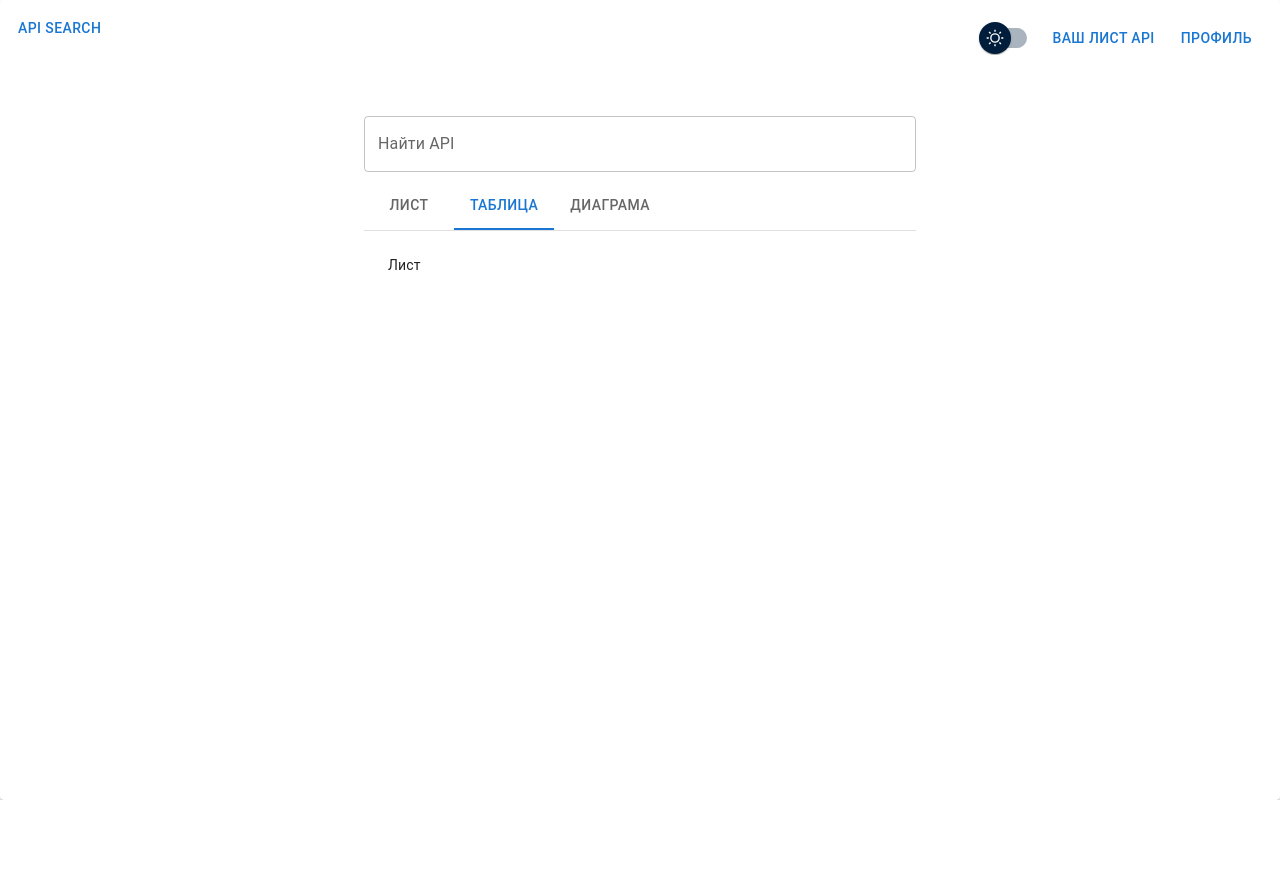
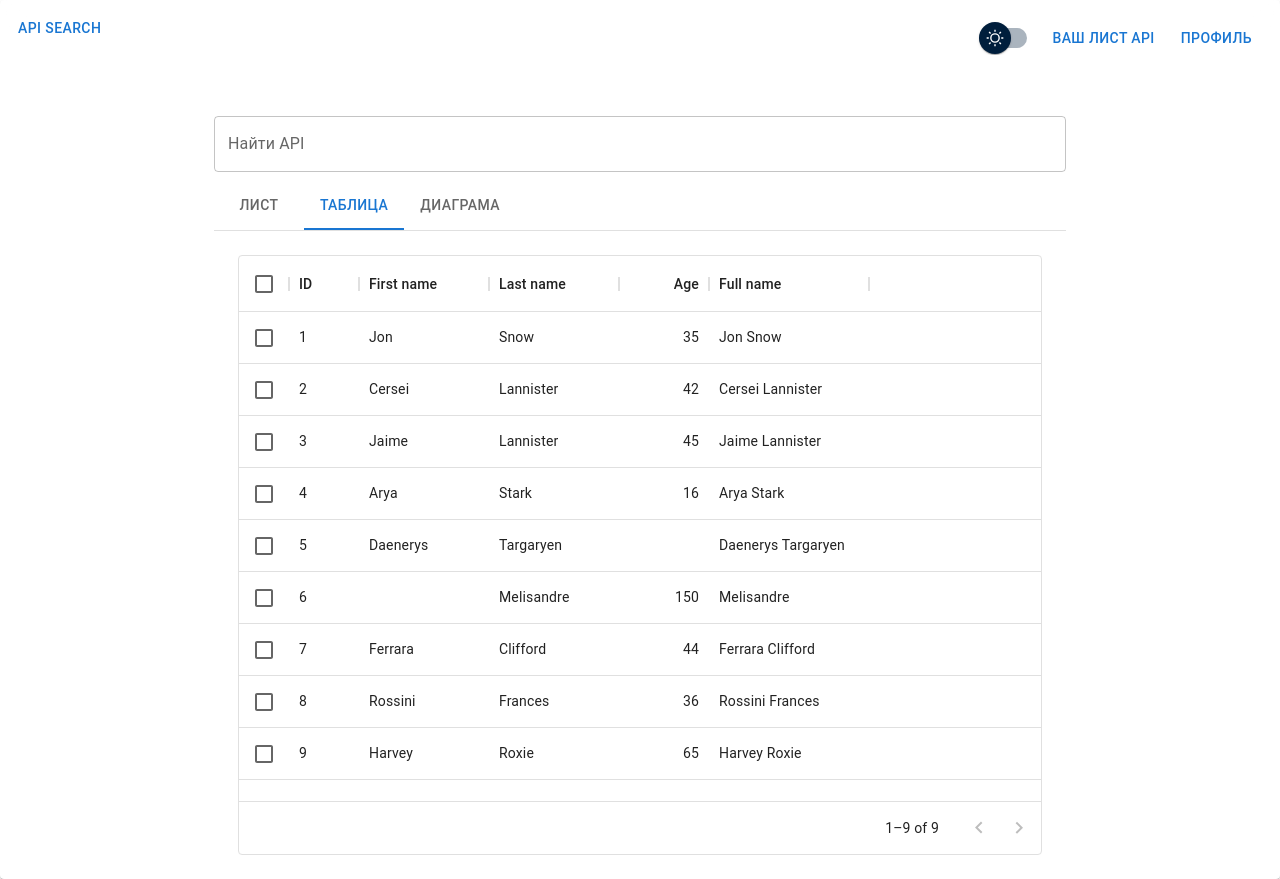
Before and after one commit to elena-anikina/Search-Api, a React (Create React App) app: page / in a window 1280 px wide. Both pictures are taken after a click on the tab "ТАБЛИЦА". Before the commit the page ends 800 px from the top, so only its background shows below. Built offline with nearby package versions, Linux system fonts and the light colour scheme.

Commit message:
feat: add TableApi component

```diff
--- a/package.json
+++ b/package.json
@@ -13,6 +13,7 @@
     "@emotion/styled": "^11.9.3",
     "@mui/icons-material": "^5.8.4",
     "@mui/material": "^5.8.6",
+    "@mui/x-data-grid": "^5.15.2",
     "@reduxjs/toolkit": "^1.8.3",
     "@testing-library/jest-dom": "^5.16.4",
     "@testing-library/react": "^13.3.0",
--- /dev/null
+++ b/src/components/table-api/table-api.tsx
@@ -0,0 +1,49 @@
+import React from 'react';
+import {DataGrid, GridColDef, GridValueGetterParams} from '@mui/x-data-grid';
+
+const columns: GridColDef[] = [
+    { field: 'id', headerName: 'ID', width: 70 },
+    { field: 'firstName', headerName: 'First name', width: 130 },
+    { field: 'lastName', headerName: 'Last name', width: 130 },
+    {
+        field: 'age',
+        headerName: 'Age',
+        type: 'number',
+        width: 90,
+    },
+    {
+        field: 'fullName',
+        headerName: 'Full name',
+        description: 'This column has a value getter and is not sortable.',
+        sortable: false,
+        width: 160,
+        valueGetter: (params: GridValueGetterParams) =>
+            `${params.row.firstName || ''} ${params.row.lastName || ''}`,
+    },
+];
+
+const rows = [
+    { id: 1, lastName: 'Snow', firstName: 'Jon', age: 35 },
+    { id: 2, lastName: 'Lannister', firstName: 'Cersei', age: 42 },
+    { id: 3, lastName: 'Lannister', firstName: 'Jaime', age: 45 },
+    { id: 4, lastName: 'Stark', firstName: 'Arya', age: 16 },
+    { id: 5, lastName: 'Targaryen', firstName: 'Daenerys', age: null },
+    { id: 6, lastName: 'Melisandre', firstName: null, age: 150 },
+    { id: 7, lastName: 'Clifford', firstName: 'Ferrara', age: 44 },
+    { id: 8, lastName: 'Frances', firstName: 'Rossini', age: 36 },
+    { id: 9, lastName: 'Roxie', firstName: 'Harvey', age: 65 },
+];
+
+export const TableApi = () => {
+    return (
+        <div style={{ height: 600, width: '100%' }}>
+            <DataGrid
+                rows={rows}
+                columns={columns}
+                pageSize={10}
+                rowsPerPageOptions={[10]}
+                checkboxSelection
+            />
+        </div>
+);
+};
--- a/src/components/tabs-component/tabs-component.tsx
+++ b/src/components/tabs-component/tabs-component.tsx
@@ -5,6 +5,7 @@
 import {ListApi} from "../list-api/list-api";
 import {TabPanel} from "./tab-panel";
 import {SelectAddButtons} from "../select-add-buttons/select-add-buttons";
+import {TableApi} from "../table-api/table-api";
 
 
 const a11yProps = (index: number) => {
@@ -36,7 +37,7 @@
                 <ListApi />
             </TabPanel>
             <TabPanel value={value} index={1}>
-                Лист
+                <TableApi />
             </TabPanel>
             <TabPanel value={value} index={2}>
                 Item Three
--- a/src/components/theme-switch/theme-switch.tsx
+++ b/src/components/theme-switch/theme-switch.tsx
@@ -1,5 +1,5 @@
 import {styled} from '@mui/material/styles';
-import Switch, {SwitchProps} from '@mui/material/Switch';
+import Switch from '@mui/material/Switch';
 
 
 export const ThemeSwitch = styled(Switch)(({ theme }) => ({
--- a/src/pages/home-page.tsx
+++ b/src/pages/home-page.tsx
@@ -6,7 +6,7 @@
 
 export const HomePage = () => {
     return (
-        <Container maxWidth="sm" sx={{paddingTop: '100px'}}>
+        <Container maxWidth="md" sx={{paddingTop: '100px'}}>
             <SearchInput />
             <TabsComponent />
         </Container>
```
Also changed, not shown: 1 other file (tests, documents, lock files or other folders).
